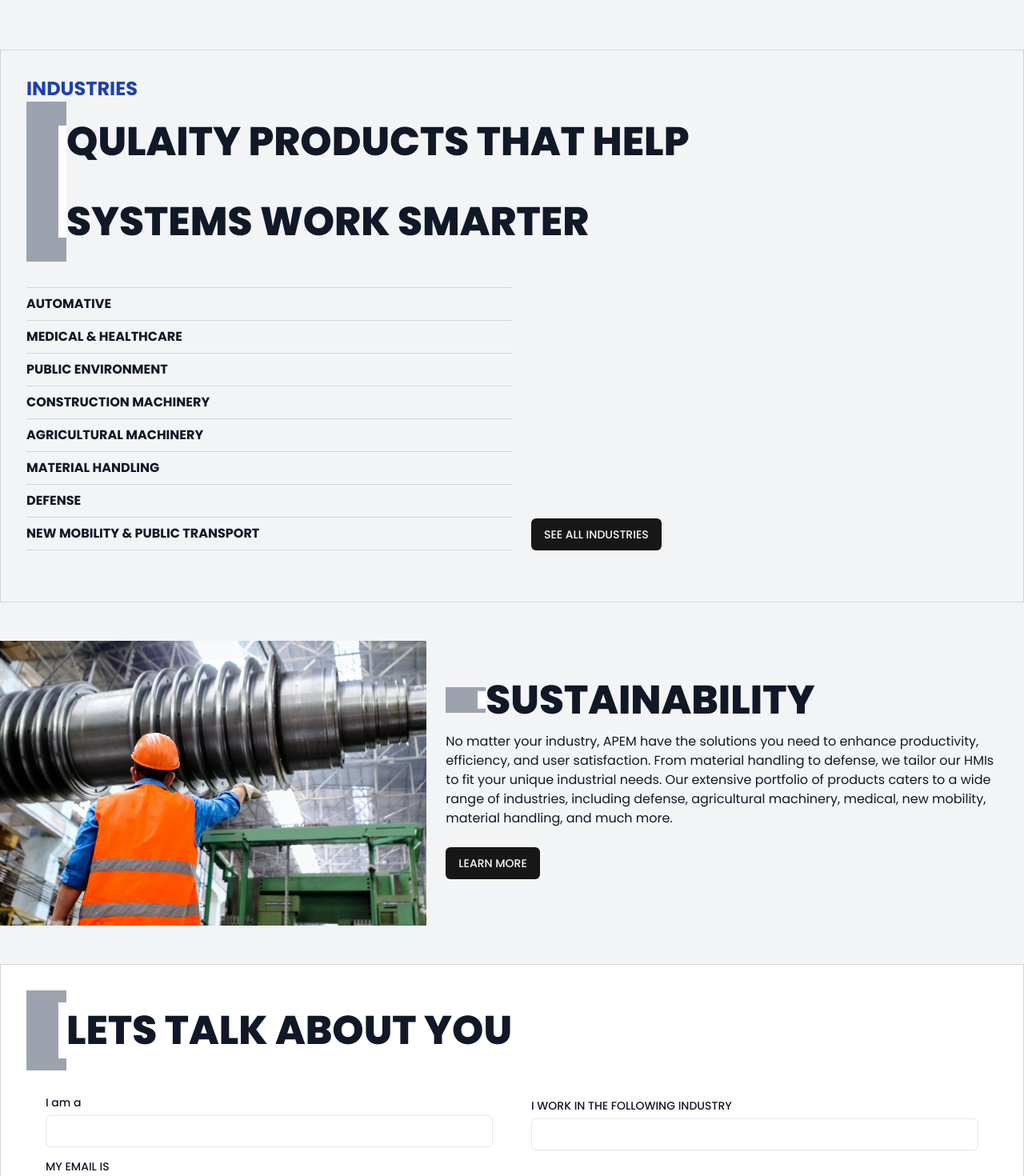
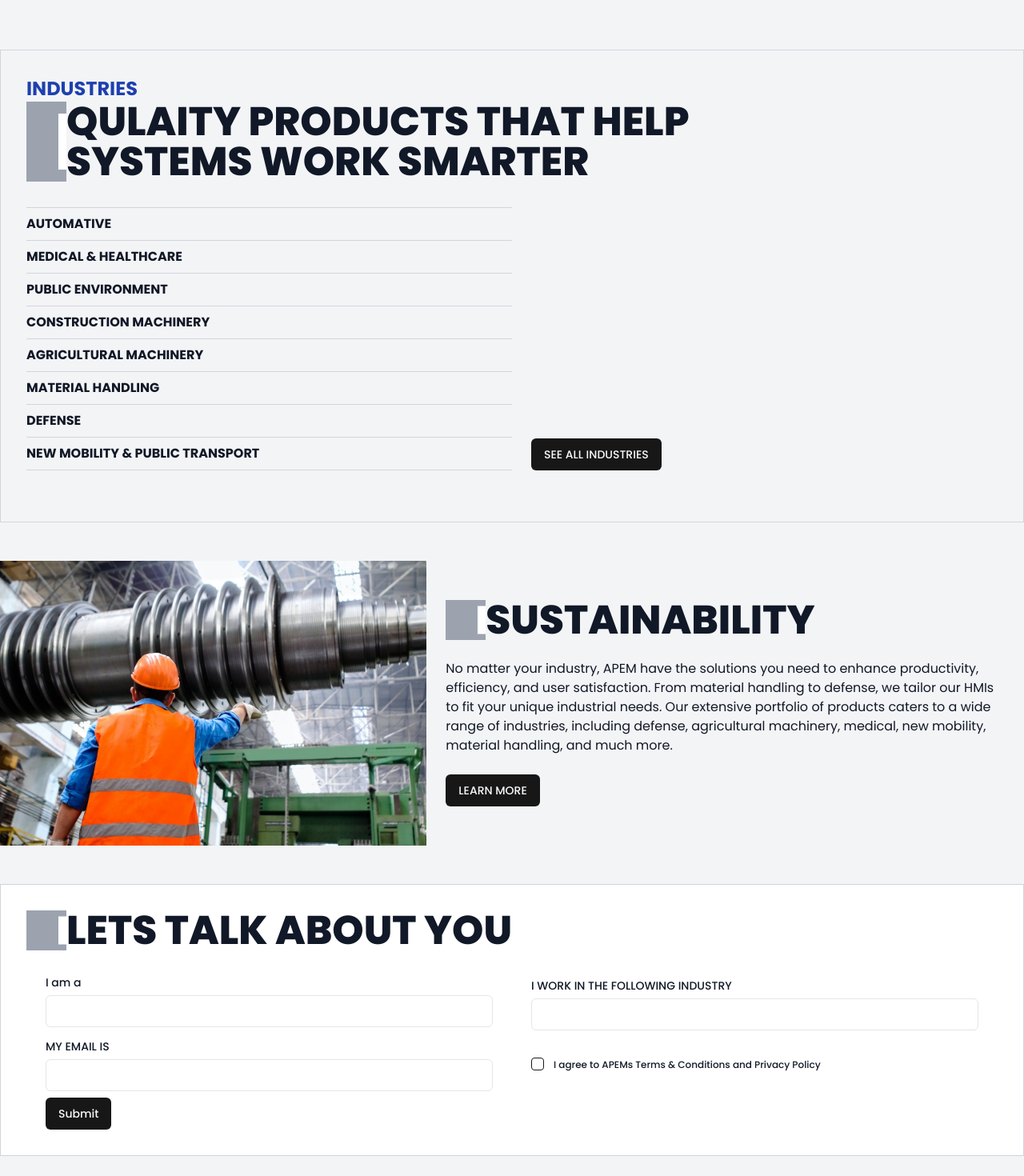
Before and after one commit to basker-bsk/idec, a Next.js app: page / in a window 1280 px wide. Shown: the part 560-2030 px from the top of the page at 80% size. Built offline with nearby package versions, Linux system fonts and the light colour scheme.

Commit message:
Mobile View3

```diff
--- a/app/globals.css
+++ b/app/globals.css
@@ -237,7 +237,8 @@ form {
 }
 
 .idec-title {
-  @apply relative z-10 pl-[30px] lg:pl-[50px];
+  @apply relative  pl-[30px] lg:pl-[50px] leading-tight lg:leading-none;
+  z-index: 1;
 }
 .idec-title::before {
   @apply absolute left-0 bg-gray-400 w-[30px] lg:w-[50px] h-full;
--- a/components/categories.tsx
+++ b/components/categories.tsx
@@ -6,7 +6,7 @@ export default function CategoriesComponent() {
       <h2 className="uppercase font-bold text-blue-800 ">
         {Categories.category}
       </h2>
-      <h3 className="idec-title uppercase text-[20px] lg:text-[50px] font-extrabold w-full lg:w-3/4 leading-tight lg:leading-loose">
+      <h3 className="idec-title uppercase text-[20px] lg:text-[50px] font-extrabold w-full lg:w-3/4 ">
         {Categories.title}
       </h3>
       <div className="my-8">
--- a/components/form-idec.tsx
+++ b/components/form-idec.tsx
@@ -57,7 +57,7 @@ export default function IdecForm() {
   return (
     <>
       <div className="flex flex-col w-full p-4 lg:p-8 border border-gray-300 bg-white">
-        <h2 className="idec-title uppercase text-[20px] lg:text-[50px] font-extrabold w-full lg:w-3/4 leading-tight lg:leading-loose">
+        <h2 className="idec-title uppercase text-[20px] lg:text-[50px] font-extrabold w-full lg:w-3/4">
           LETS TALK ABOUT YOU
         </h2>
         <Form {...form}>
```
